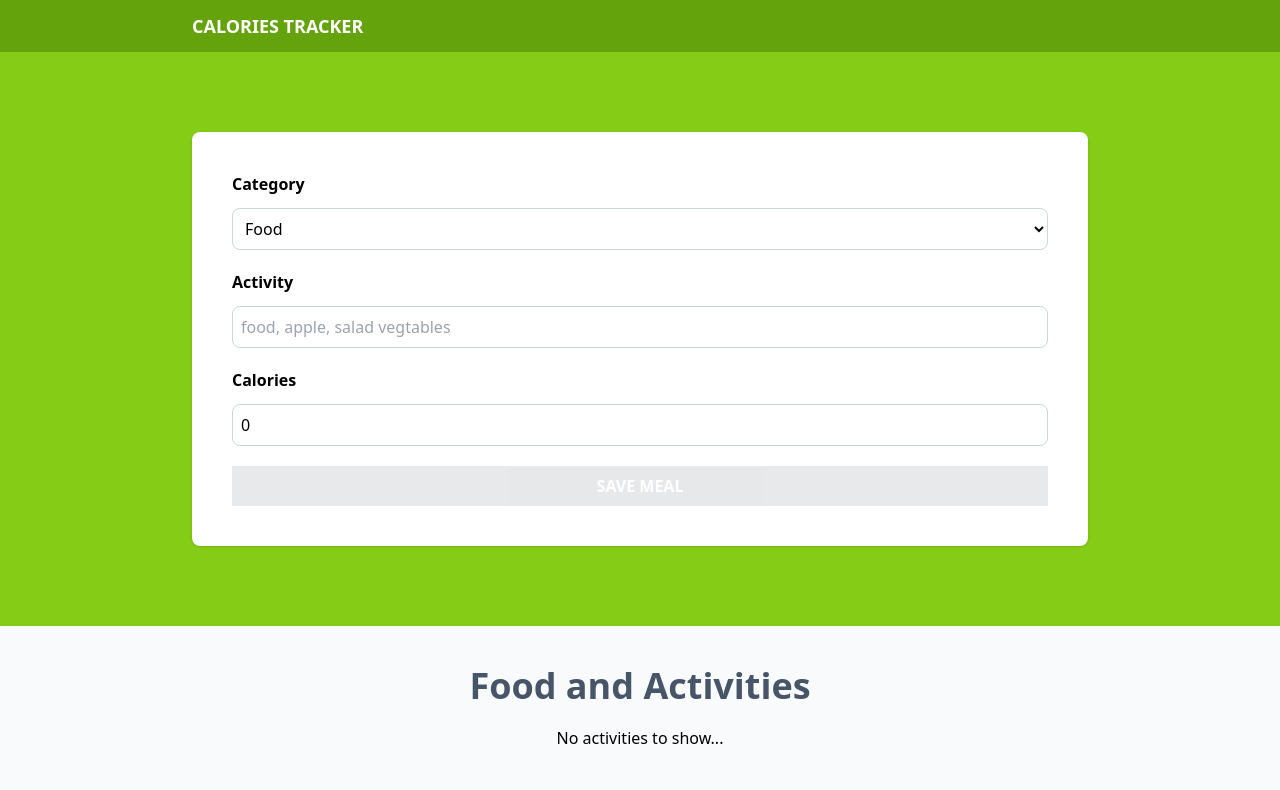
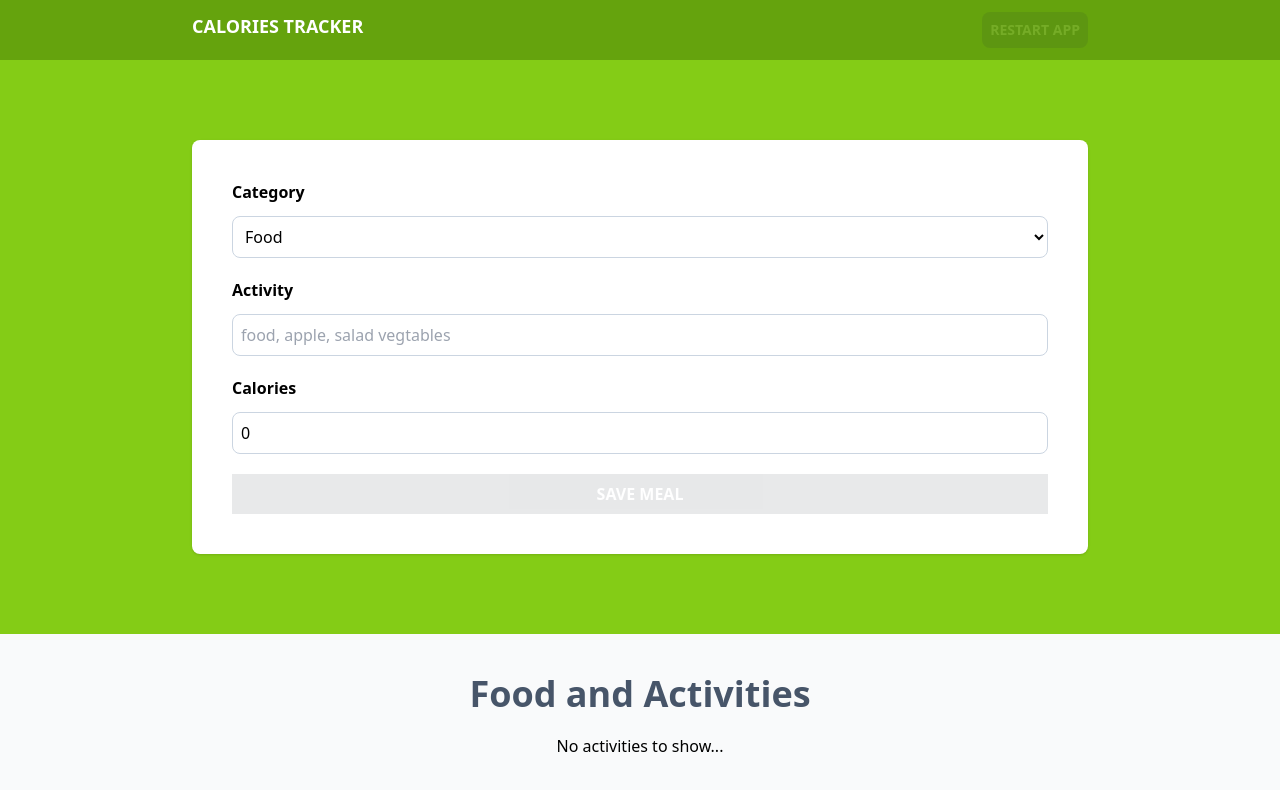
Before and after one commit to Emmanuelcik/calories-tracker, a React (Vite) app: page / in a window 1280 px wide. Shown: the top 790 px of the page. Built offline with nearby package versions, Linux system fonts and the light colour scheme.

Commit message:
handled restart app action

```diff
--- a/src/App.tsx
+++ b/src/App.tsx
@@ -1,4 +1,4 @@
-import { useEffect, useReducer } from "react";
+import { useEffect, useMemo, useReducer } from "react";
 import Form from "./components/Form";
 import { activityReducer, initialState } from "./reducers/activityReducer";
 import ActivityList from "./components/ActivityList";
@@ -9,6 +9,12 @@ function App() {
   useEffect(() => {
     localStorage.setItem("activities", JSON.stringify(state?.activities));
   }, [state?.activities]);
+
+  const canRestartApp = useMemo(
+    () => state?.activities?.length > 0,
+    [state?.activities]
+  );
+
   return (
     <>
       <header className=" bg-lime-600 p-3">
@@ -16,6 +22,13 @@ function App() {
           <h1 className="text-center text-lg font-bold text-white uppercase">
             Calories Tracker
           </h1>
+          <button
+            className="bg-gray-800 hover:bg-gray-900 p-2 font-bold uppercase text-white cursor-pointer rounded-lg text-sm disabled:opacity-10"
+            disabled={!canRestartApp}
+            onClick={() => dispatch({ type: "reset-app" })}
+          >
+            Restart App
+          </button>
         </div>
       </header>
 
--- a/src/components/ActivityList.tsx
+++ b/src/components/ActivityList.tsx
@@ -27,7 +27,7 @@ const ActivityList = ({ activities, dispatch }: ActivityListProps) => {
         activities.map((activity) => (
           <div
             key={activity.id}
-            className="px-5 py-10 bg-white mt-5 flex justify-between"
+            className="px-5 py-10 bg-white mt-5 flex justify-between shadow"
           >
             <div className="space-y2 relative">
               <p
--- a/src/reducers/activityReducer.ts
+++ b/src/reducers/activityReducer.ts
@@ -6,7 +6,8 @@ export type ActivityActions =
       payload: { newActivity: Activity };
     }
   | { type: "set-activeId"; payload: { activeId: Activity["id"] } }
-  | { type: "delete-activity"; payload: { activityId: Activity["id"] } };
+  | { type: "delete-activity"; payload: { activityId: Activity["id"] } }
+  | { type: "reset-app" };
 
 export type ActivityState = {
   activities: Activity[];
@@ -61,4 +62,11 @@ export const activityReducer = (
       activities: newActivities,
     };
   }
+
+  if (action.type === "reset-app") {
+    return {
+      activities: [],
+      activeId: "",
+    };
+  }
 };
```
